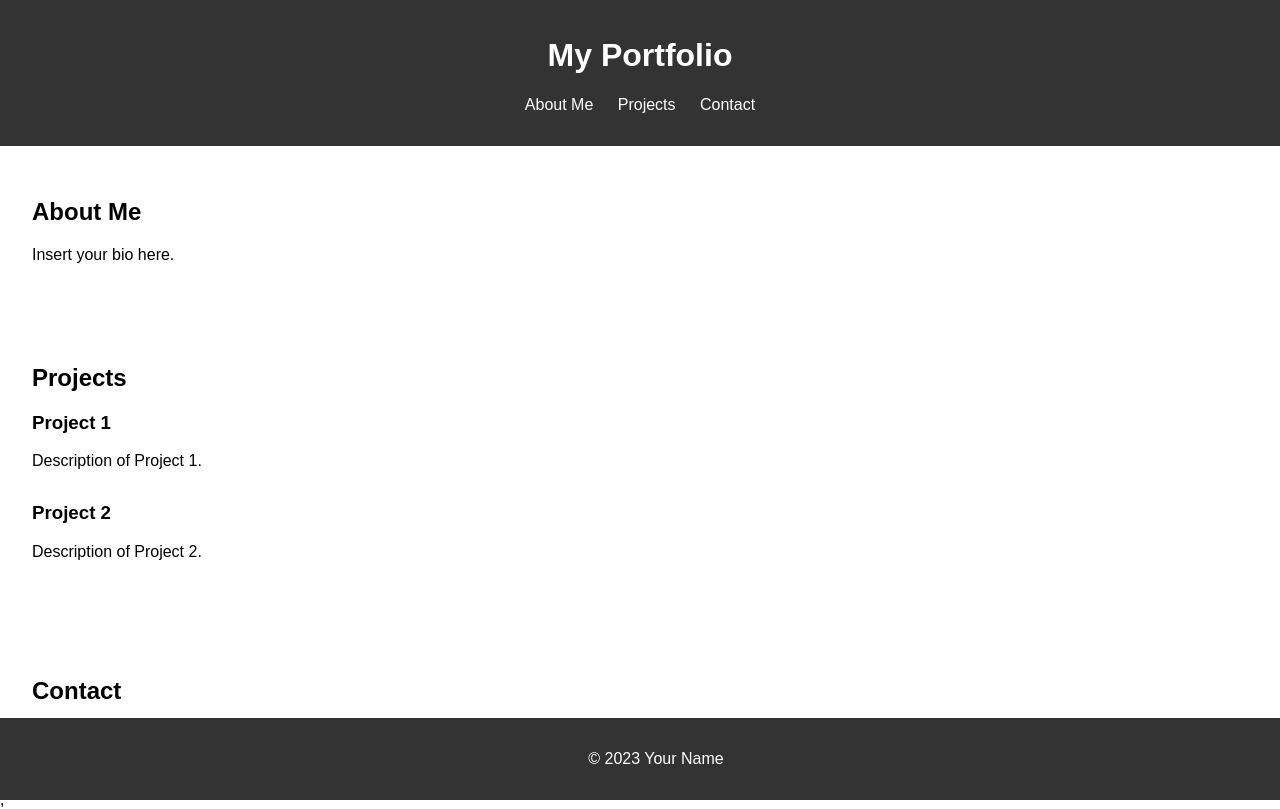
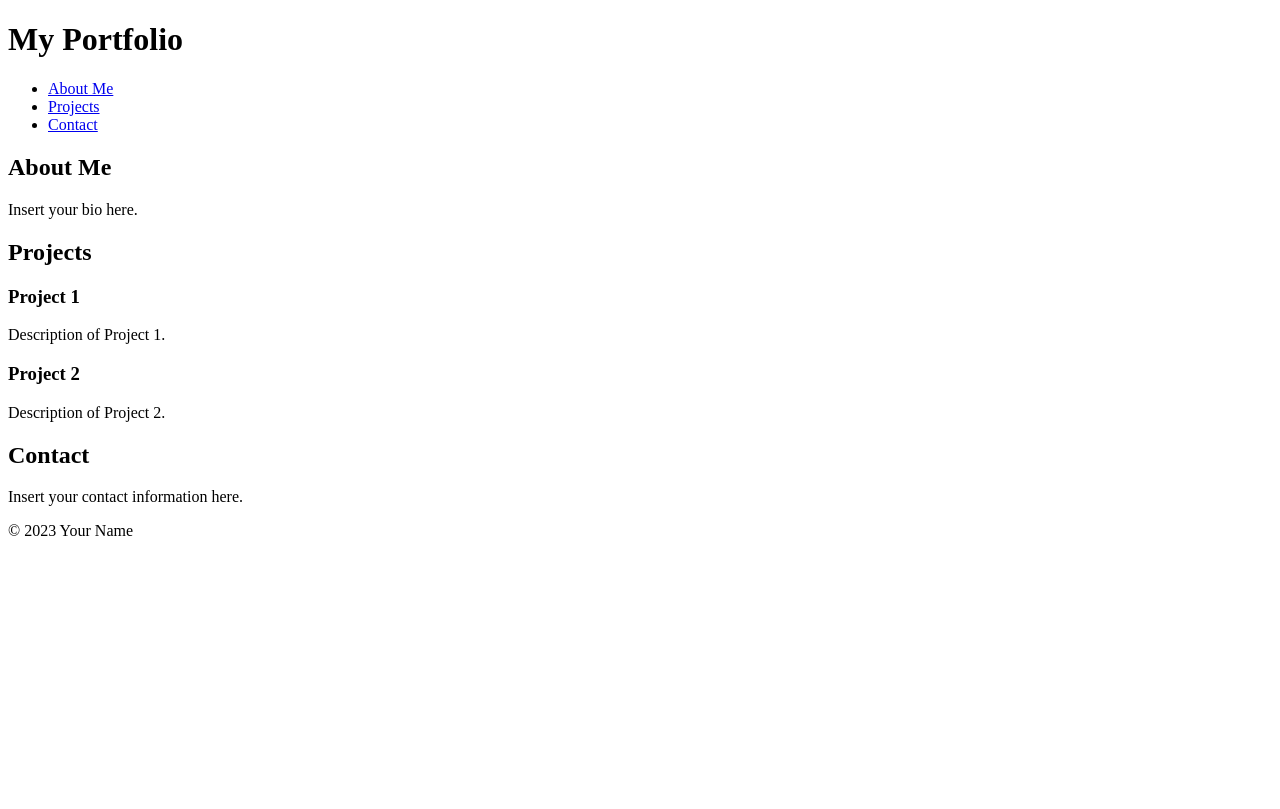
Before and after one commit to fitseeeeee06/fitseblog.github.io, a plain HTML site: page website.html in a window 1280 px wide. Drawn offline with Linux system fonts and the light colour scheme.

Commit message:
Add files via upload

```diff
--- a/website.html
+++ b/website.html
@@ -46,63 +46,3 @@
     </footer>
 </body>
 </html>
-
-
-
-
-
-
-
-
-
-
-,
-<style>
-    /* styles.css */
-body {
-    font-family: Arial, sans-serif;
-    margin: 0;
-    padding: 0;
-}
-
-header {
-    background-color: #333;
-    color: #fff;
-    padding: 1em;
-    text-align: center;
-}
-
-header nav ul {
-    list-style: none;
-    padding: 0;
-}
-
-header nav ul li {
-    display: inline;
-    margin: 0 10px;
-}
-
-header nav ul li a {
-    color: #fff;
-    text-decoration: none;
-}
-
-section {
-    padding: 2em;
-}
-
-.project {
-    margin-bottom: 2em;
-}
-
-footer {
-    background-color: #333;
-    color: #fff;
-    text-align: center;
-    padding: 1em;
-    position: fixed;
-    bottom: 0;
-    width: 100%;
-}
-
-</style>
```
Also changed, not shown: 1 other file.
